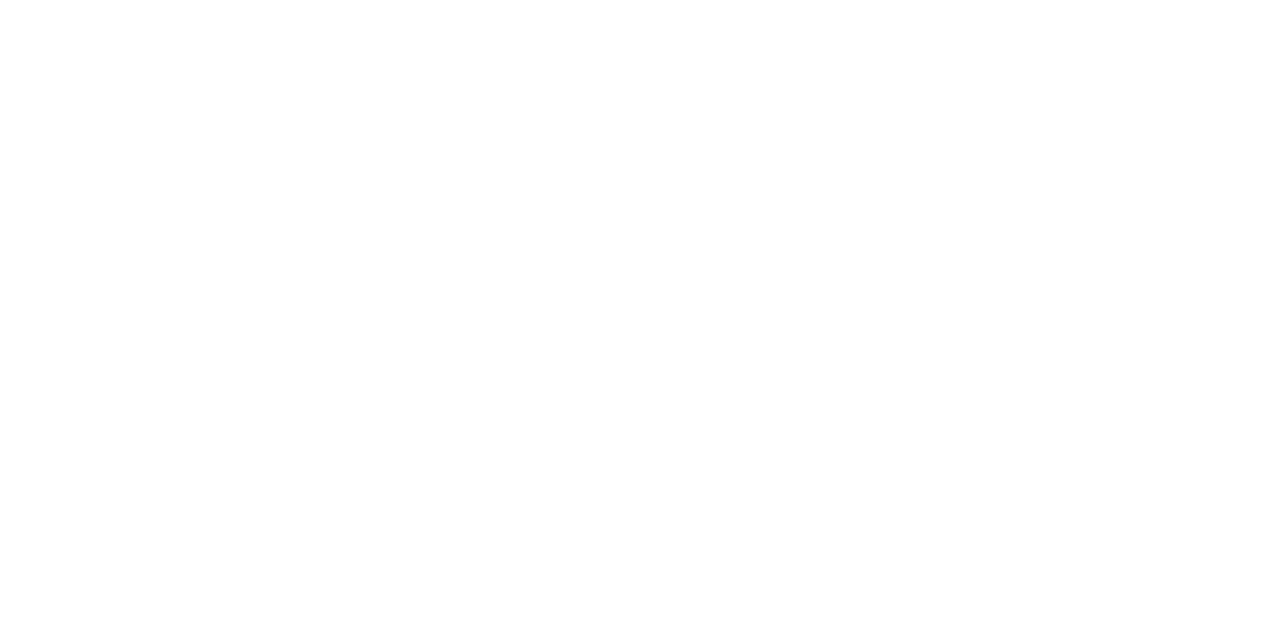
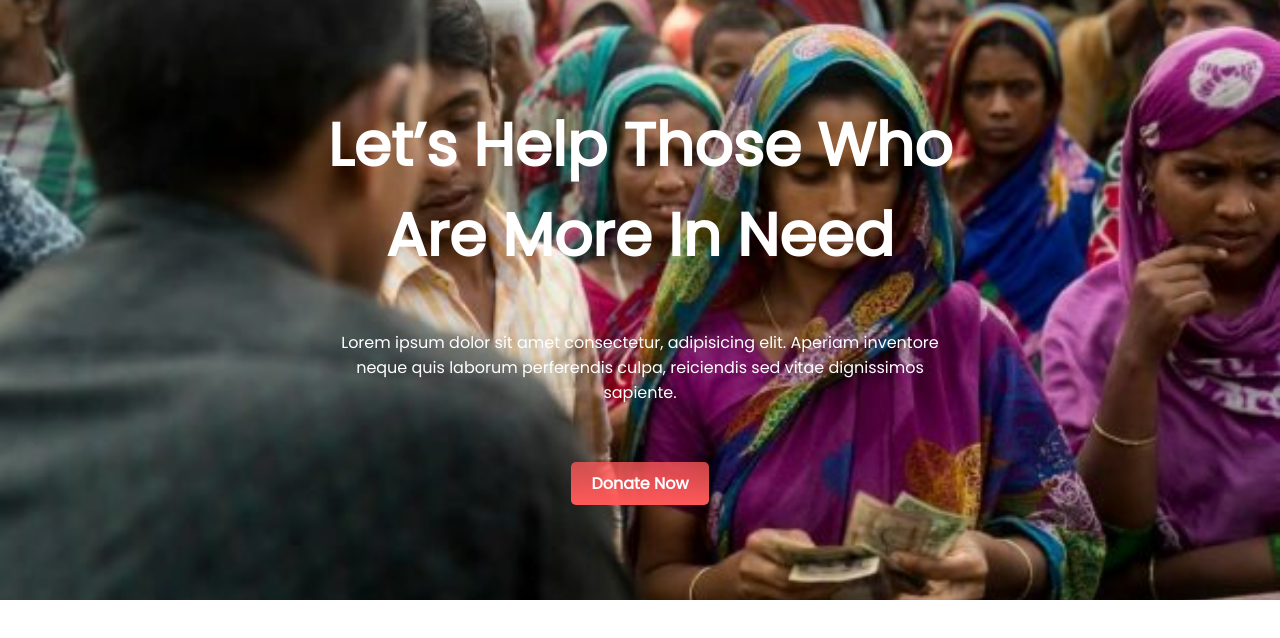
Before and after one commit to eshansaif/spread-smiles, a plain HTML site: page index.html in a window 1280 px wide. Drawn offline with Linux system fonts and the light colour scheme.

Commit message:
upper part is done

```diff
--- a/index.html
+++ b/index.html
@@ -6,11 +6,22 @@
     <meta http-equiv="X-UA-Compatible" content="IE=edge">
     <meta name="viewport" content="width=device-width, initial-scale=1.0">
     <link rel="stylesheet" href="style.css">
+    <link rel="preconnect" href="https://fonts.googleapis.com">
+    <link rel="preconnect" href="https://fonts.gstatic.com" crossorigin>
+    <link href="https://fonts.googleapis.com/css2?family=Poppins&display=swap" rel="stylesheet">
     <title>Spread Smiles</title>
 </head>
 
 <body>
-
+    <section class="upper-part">
+        <div id="donate-now">
+            <h1>Let’s Help Those Who Are More In Need</h1>
+            <p>Lorem ipsum dolor sit amet consectetur, adipisicing elit. Aperiam inventore neque quis laborum
+                perferendis
+                culpa, reiciendis sed vitae dignissimos sapiente.</p> <br><br>
+            <a class="anchor-link" href="#"><b>Donate Now</b></a>
+        </div>
+    </section>
 </body>
 
 </html>
--- a/style.css
+++ b/style.css
@@ -0,0 +1,34 @@
+body {
+    font-family: 'Poppins', sans-serif;
+    margin: 0;
+}
+
+h1 {
+    font-size: 60px;
+}
+
+#donate-now {
+    width: 50%;
+    margin: auto auto;
+    width: 50%;
+    text-align: center;
+    padding-top: 50px;
+}
+
+.upper-part {
+    color: white;
+    /* text-align: center; */
+    background-image: url(images/donation1.jpg);
+    background-repeat: no-repeat;
+    background-position: center center;
+    background-size: cover;
+    height: 600px;
+}
+
+.anchor-link {
+    text-decoration: none;
+    color: white;
+    background-image: linear-gradient(#ff5959c3, #FF5959);
+    padding: 10px 20px;
+    border-radius: 5px;
+}
```
